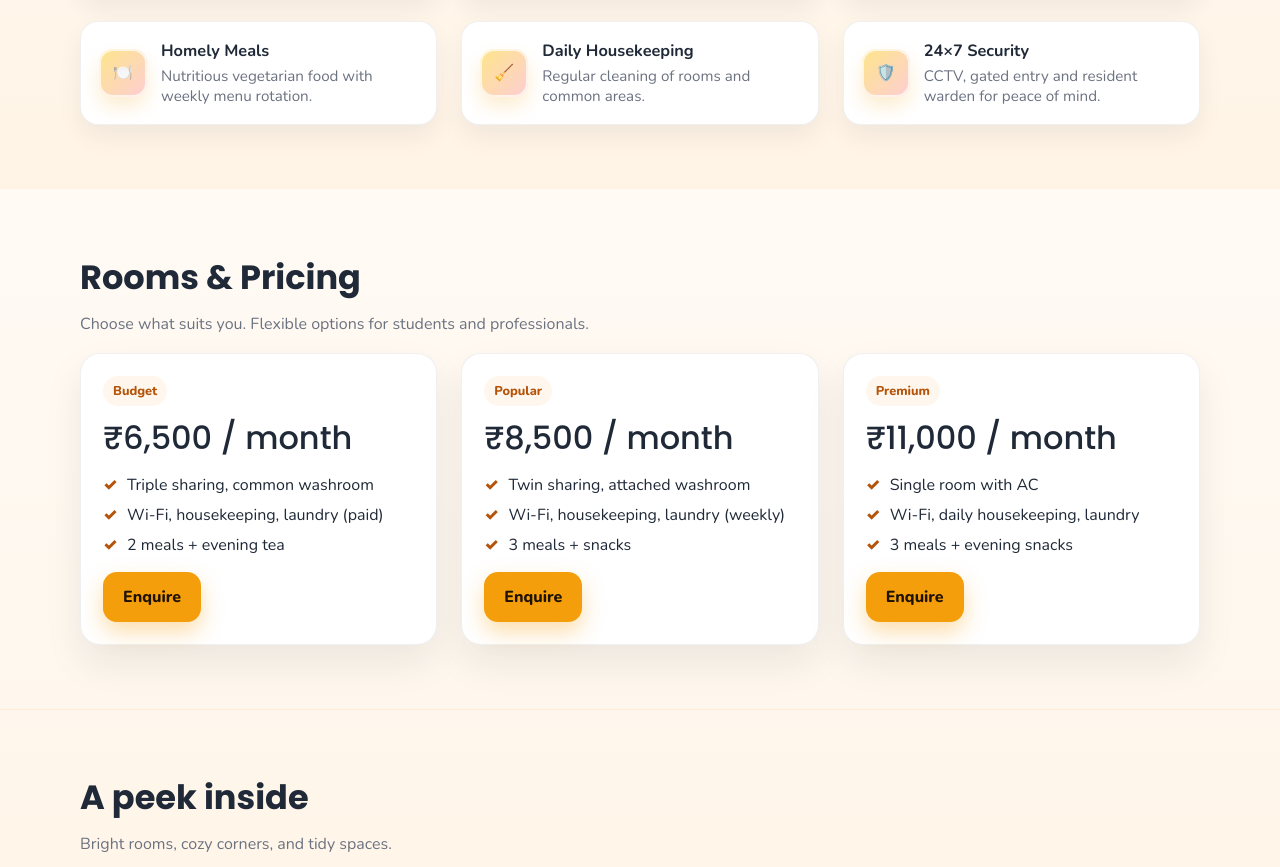
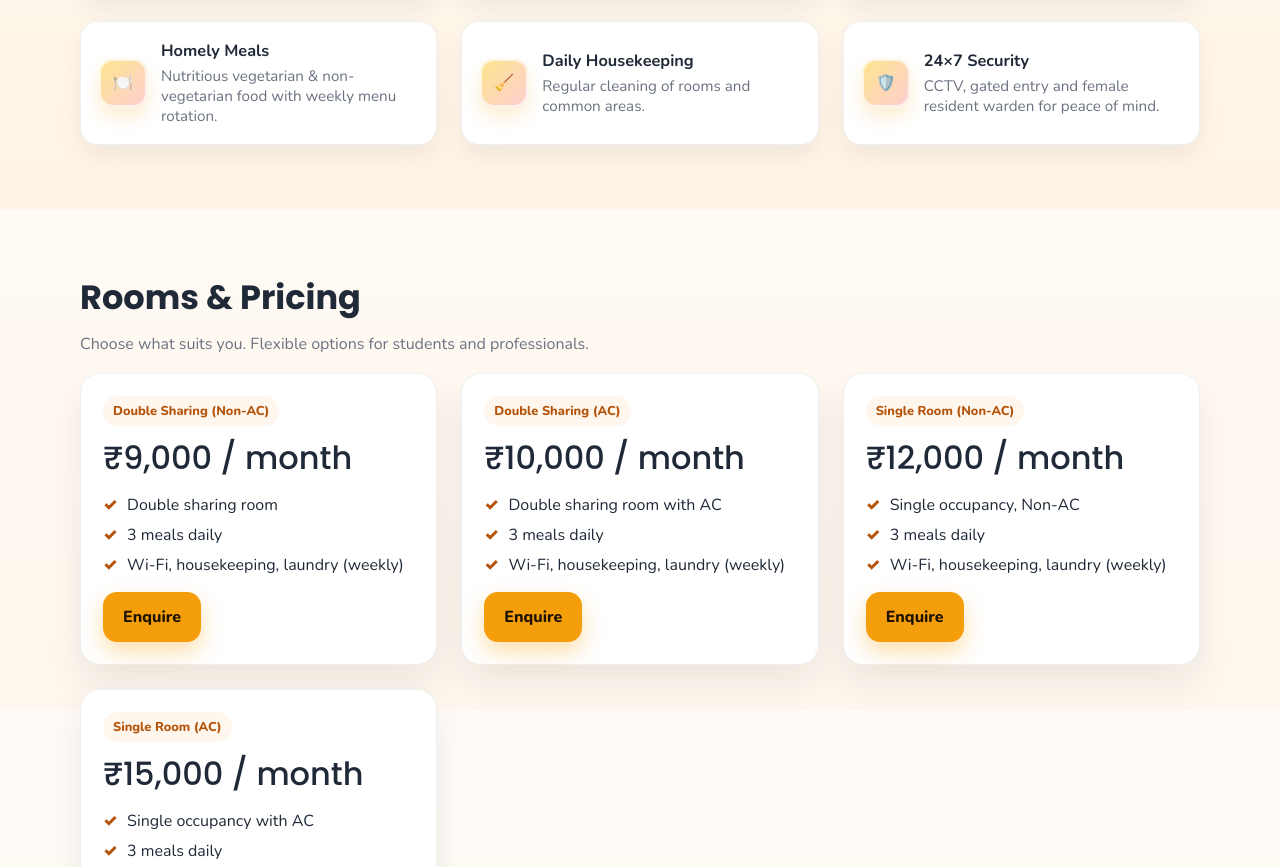
Before and after one commit to priyangshu07-FL/pg, a plain HTML site: page index.html in a window 1280 px wide. Shown: the part 890-1757 px from the top of the page. Drawn offline with nearby package versions, Linux system fonts and the light colour scheme.

Commit message:
Update index.html

```diff
--- a/index.html
+++ b/index.html
@@ -139,7 +139,7 @@
           <span></span><span></span><span></span>
         </button>
         <div class="brand-badge" aria-hidden="true">HG</div>
-        <div>Himgiri Girls PG and Hostel</div>
+        <div>HIMGIRI GIRLS HOSTEL AND PG</div>
       </div>
       <div class="nav-links" id="navLinks">
         <a href="#amenities">Amenities</a>
@@ -150,12 +150,13 @@
     </div>
   </nav>
 
+
   <!-- Hero -->
   <header class="hero">
     <div class="container hero-wrap">
       <div>
         <div class="kicker reveal">Welcome to</div>
-        <h1 class="reveal" style="transition-delay:.05s">Himgiri Girls PG and Hostel</h1>
+        <h1 class="reveal" style="transition-delay:.05s">HIMGIRI GIRLS HOSTEL AND PG</h1>
         <p class="reveal hero" style="transition-delay:.1s">
           A warm, safe and cozy home for students and working professionals. Comfortable rooms, homely food, and caring staff — all in a secure environment.
         </p>
@@ -193,9 +194,9 @@
         <div class="amenity reveal"><div class="icon">🏠</div><div><h3>Fully Furnished</h3><p>Beds with storage, wardrobes, study desks & chairs.</p></div></div>
         <div class="amenity reveal" style="transition-delay:.02s"><div class="icon">❄️</div><div><h3>AC / Airy Rooms</h3><p>Air-conditioned and well-ventilated rooms for year-round comfort.</p></div></div>
         <div class="amenity reveal" style="transition-delay:.04s"><div class="icon">📶</div><div><h3>High-Speed Wi-Fi</h3><p>Reliable internet for online classes and work-from-home.</p></div></div>
-        <div class="amenity reveal" style="transition-delay:.06s"><div class="icon">🍽️</div><div><h3>Homely Meals</h3><p>Nutritious vegetarian food with weekly menu rotation.</p></div></div>
+        <div class="amenity reveal" style="transition-delay:.06s"><div class="icon">🍽️</div><div><h3>Homely Meals</h3><p>Nutritious vegetarian & non-vegetarian food with weekly menu rotation.</p></div></div>
         <div class="amenity reveal" style="transition-delay:.08s"><div class="icon">🧹</div><div><h3>Daily Housekeeping</h3><p>Regular cleaning of rooms and common areas.</p></div></div>
-        <div class="amenity reveal" style="transition-delay:.1s"><div class="icon">🛡️</div><div><h3>24×7 Security</h3><p>CCTV, gated entry and resident warden for peace of mind.</p></div></div>
+        <div class="amenity reveal" style="transition-delay:.1s"><div class="icon">🛡️</div><div><h3>24×7 Security</h3><p>CCTV, gated entry and female resident warden for peace of mind.</p></div></div>
       </div>
     </div>
   </section>
@@ -205,31 +206,47 @@
     <div class="container">
       <h2 class="reveal">Rooms & Pricing</h2>
       <p class="lead reveal" style="transition-delay:.05s">Choose what suits you. Flexible options for students and professionals.</p>
+
 <div class="grid pricing" style="margin-top:18px">
+
   <div class="plan reveal">
-          <span class="tag">Budget</span>
-          <div class="price">₹6,500 / month</div>
+    <span class="tag">Double Sharing (Non-AC)</span>
+    <div class="price">₹9,000 / month</div>
     <ul class="features">
-            <li>Triple sharing, common washroom</li><li>Wi-Fi, housekeeping, laundry (paid)</li><li>2 meals + evening tea</li>
+      <li>Double sharing room</li><li>3 meals daily</li><li>Wi-Fi, housekeeping, laundry (weekly)</li>
     </ul>
     <a class="btn-primary" href="#contact">Enquire</a>
   </div>
+
   <div class="plan reveal" style="transition-delay:.05s">
-          <span class="tag">Popular</span>
-          <div class="price">₹8,500 / month</div>
+    <span class="tag">Double Sharing (AC)</span>
+    <div class="price">₹10,000 / month</div>
     <ul class="features">
-            <li>Twin sharing, attached washroom</li><li>Wi-Fi, housekeeping, laundry (weekly)</li><li>3 meals + snacks</li>
+      <li>Double sharing room with AC</li><li>3 meals daily</li><li>Wi-Fi, housekeeping, laundry (weekly)</li>
     </ul>
     <a class="btn-primary" href="#contact">Enquire</a>
   </div>
+
   <div class="plan reveal" style="transition-delay:.1s">
-          <span class="tag">Premium</span>
-          <div class="price">₹11,000 / month</div>
+    <span class="tag">Single Room (Non-AC)</span>
+    <div class="price">₹12,000 / month</div>
     <ul class="features">
-            <li>Single room with AC</li><li>Wi-Fi, daily housekeeping, laundry</li><li>3 meals + evening snacks</li>
+      <li>Single occupancy, Non-AC</li><li>3 meals daily</li><li>Wi-Fi, housekeeping, laundry (weekly)</li>
     </ul>
     <a class="btn-primary" href="#contact">Enquire</a>
   </div>
+
+  <div class="plan reveal" style="transition-delay:.15s">
+    <span class="tag">Single Room (AC)</span>
+    <div class="price">₹15,000 / month</div>
+    <ul class="features">
+      <li>Single occupancy with AC</li><li>3 meals daily</li><li>Wi-Fi, housekeeping, laundry (weekly)</li>
+    </ul>
+    <a class="btn-primary" href="#contact">Enquire</a>
+  </div>
+
+</div>
+
 </div>
     </div>
   </section>
@@ -290,14 +307,13 @@
         </div>
 
         <div style="color:var(--muted)">
-          Address: 195, Uniworld City, Action Area 3B, Newtown, New Town, West Bengal 700160
-        </div>
+          Address: 231, Uniworld Air Rd, Action Area 3B, Newtown, New Town, West Bengal 700160</div>
 
         <div style="display:grid;gap:10px">
           <!-- Responsive map embed -->
-          <iframe id="map-embed" title="Himgiri Girls PG Location" width="100%" height="320" style="border:0;border-radius:14px" loading="lazy" referrerpolicy="no-referrer-when-downgrade"></iframe>
+          <iframe id="map-embed" title="Himgiri Girls PG Location" width="100%" height="320" style="border:0;border-radius:14px" loading="lazy" referrerpolicy="no-referrer-when-downgrade" src="https://www.google.com/maps?q=22.5647339,88.4917919&z=16&output=embed"></iframe>
           <div>
-            <a class="btn-ghost" href="https://maps.app.goo.gl/Y6E4ZpjnPtoBE6GV6" target="_blank" rel="noopener">Open in Google Maps</a>
+            <a class="btn-ghost" href="https://maps.app.goo.gl/DvP4SnCuT2xmBU8WA" target="_blank" rel="noopener">Open in Google Maps</a>
           </div>
         </div>
       </div>
@@ -305,7 +321,7 @@
   </section>
 
   <footer>
-    <div class="container">© <span id="year"></span> Himgiri Girls PG and Hostel • All rights reserved</div>
+    <div class="container">© <span id="year"></span> HIMGIRI GIRLS HOSTEL AND PG • All rights reserved</div>
   </footer>
 
   <script>
@@ -362,10 +378,10 @@
     });
     lightbox.addEventListener('click', ()=> lightbox.classList.remove('show'));
 
-    // Map embed (using address so embed works reliably)
-    const address = '195, Uniworld City, Action Area 3B, Newtown, New Town, West Bengal 700160';
+    // Map embed (fixed to exact coordinates)
+const coords = { lat: 22.5647339, lng: 88.4917919 };
 const map = document.getElementById('map-embed');
-    map.src = 'https://www.google.com/maps?q=' + encodeURIComponent(address) + '&z=16&output=embed';
+map.src = `https://www.google.com/maps?q=${coords.lat},${coords.lng}&z=16&output=embed`;
   </script>
 </body>
 </html>
```
Lines whose indentation alone changed are shown as unchanged.
